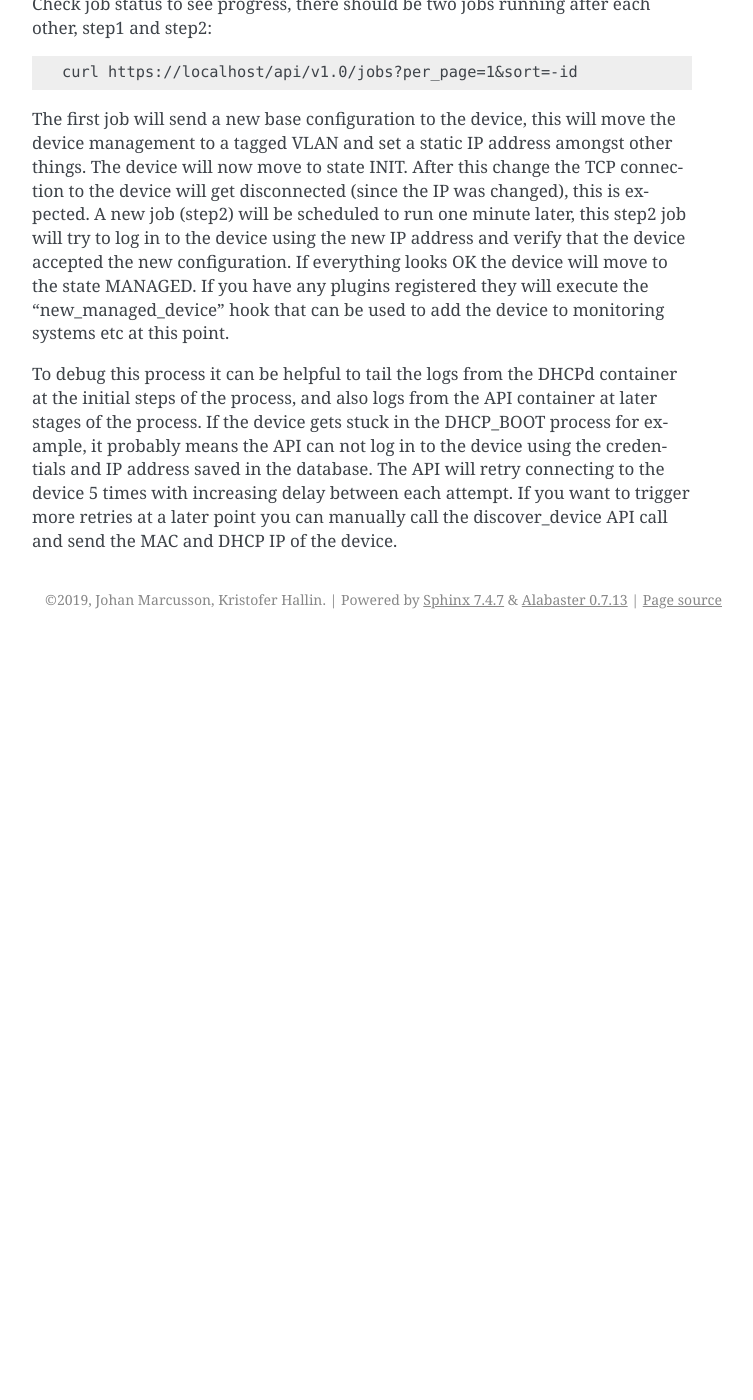
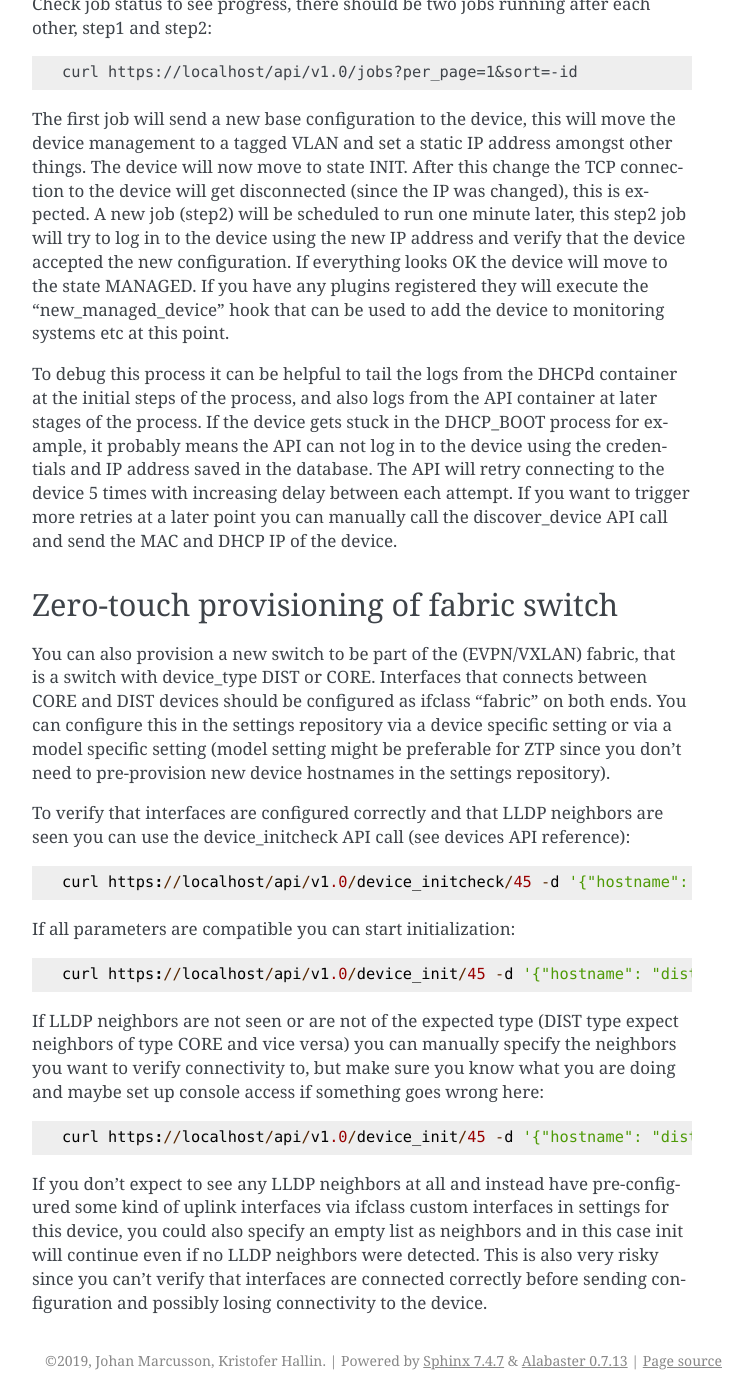
Before and after one commit to SUNET/cnaas-nms, a Sphinx documentation site: the page built from docs/howto/index.rst, in a window 1280 px wide and 1400 px high, scrolled down 2015 px. Shown: the whole window, without its empty margins (388-1141 px from the left). Built offline with Sphinx 7.4.7, drawn with Linux system fonts in a browser that asks for light colours; before the commit the page ends 2654 px from its top, so only the background shows below that; some of the changed text lies outside the part shown.

Commit message:
Update docs for ZTP/init and ifclass fabric

```diff
--- a/docs/howto/index.rst
+++ b/docs/howto/index.rst
@@ -115,3 +115,45 @@ device using the credentials and IP address saved in the database. The API
 will retry connecting to the device 5 times with increasing delay between
 each attempt. If you want to trigger more retries at a later point you can manually
 call the discover_device API call and send the MAC and DHCP IP of the device.
+
+
+Zero-touch provisioning of fabric switch
+----------------------------------------
+
+You can also provision a new switch to be part of the (EVPN/VXLAN) fabric, that
+is a switch with device_type DIST or CORE. Interfaces that connects between
+CORE and DIST devices should be configured as ifclass "fabric" on both ends.
+You can configure this in the settings repository via a device specific
+setting or via a model specific setting (model setting might be preferable for
+ZTP since you don't need to pre-provision new device hostnames in the settings
+repository).
+
+To verify that interfaces are configured correctly and that LLDP neighbors
+are seen you can use the device_initcheck API call (see devices API reference):
+
+::
+
+   curl https://localhost/api/v1.0/device_initcheck/45 -d '{"hostname": "dist3", "device_type": "DIST"}' -X POST -H "Content-Type: application/json"
+
+If all parameters are compatible you can start initialization:
+
+::
+
+   curl https://localhost/api/v1.0/device_init/45 -d '{"hostname": "dist3", "device_type": "DIST"}' -X POST -H "Content-Type: application/json"
+
+If LLDP neighbors are not seen or are not of the expected type (DIST type
+expect neighbors of type CORE and vice versa) you can manually specify the
+neighbors you want to verify connectivity to, but make sure you know what you
+are doing and maybe set up console access if something goes wrong here:
+
+::
+
+   curl https://localhost/api/v1.0/device_init/45 -d '{"hostname": "dist3", "device_type": "DIST", "neighbors": ["dist1", "dist2"]}' -X POST -H "Content-Type: application/json"
+
+If you don't expect to see any LLDP neighbors at all and instead have
+pre-configured some kind of uplink interfaces via ifclass custom interfaces
+in settings for this device, you could also specify an empty list as
+neighbors and in this case init will continue even if no LLDP neighbors were
+detected. This is also very risky since you can't verify that interfaces
+are connected correctly before sending configuration and possibly losing
+connectivity to the device.
```
Also changed, not shown: docs/reporef/index.rst (+9 -1 lines).
